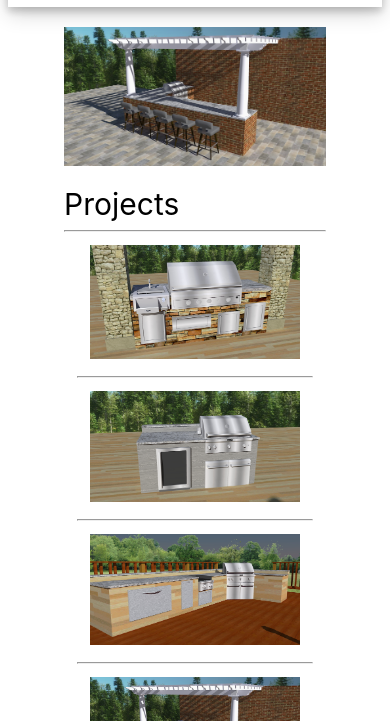
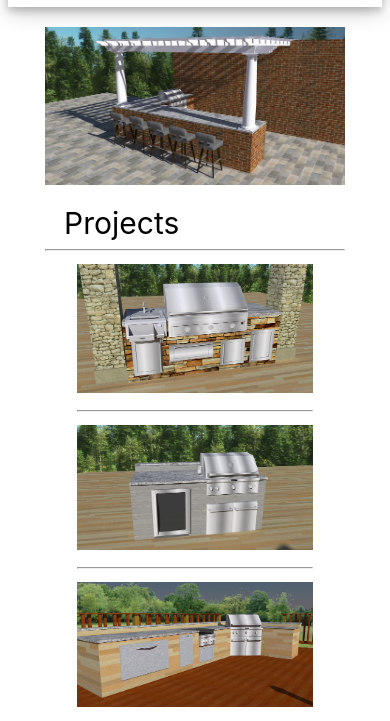
Before and after one commit to kdalpra/od, a plain HTML site: page index.html in a window 390 px wide. Shown: the part 117-838 px from the top of the page. Drawn offline with Linux system fonts and the light colour scheme.

Commit message:
Add files via upload

```diff
--- a/styles.css
+++ b/styles.css
@@ -47,7 +47,6 @@
     width: 70%;
     padding-top: 20px;
     padding-bottom: 20px;
-
   }
   .projects a{
     margin-left: 15%;
@@ -80,7 +79,7 @@
 
   @media (min-width: 320px) and (max-width: 500px) {
     .projlist img{
-      width: 80%;
+      width: 90%;
       margin-left: auto;
       margin-right: auto;
       padding: 5px;
@@ -91,4 +90,20 @@
     }
 
 
+
+    .mainimage img{
+      display: block;
+      margin-left: 10%;
+      margin-right: 10%;
+      width: 80%;
+      padding-top: 20px;
+      padding-bottom: 20px;
+
+    }
+    .projects hr{
+      margin-left: 10%;
+      margin-right: 10%;
+    }
+
+
   }
```
